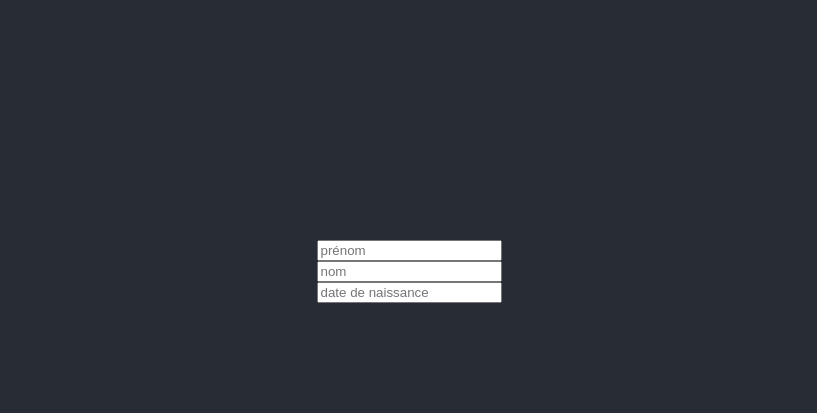
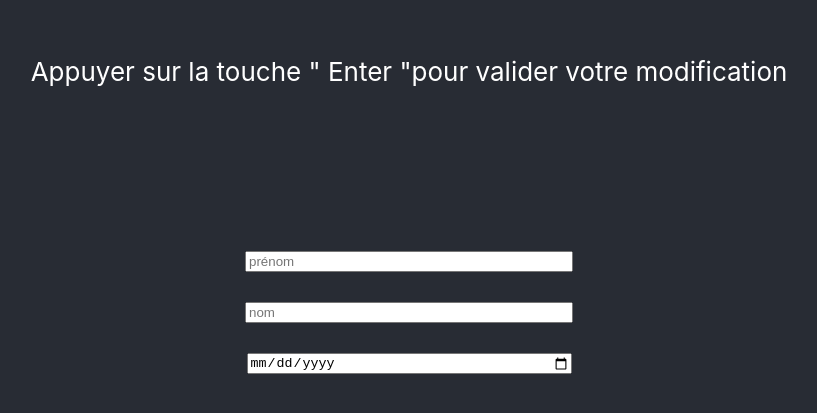
Before and after one commit to MyErickson/test-actual, a React (Create React App) app: page /informations in a window 1280 px wide. Shown: the part 129-542 px from the top of the page, without its empty margins (231-1048 px from the left). Built offline with nearby package versions, Linux system fonts and the light colour scheme.

Commit message:
reafactory / css

```diff
--- a/src/App/components/Home/Home.js
+++ b/src/App/components/Home/Home.js
@@ -11,20 +11,22 @@ class Home extends Component {
             firstName:"",
             lastName:"",
             birthdayState:"",
-            dayRemaining:" ?? "
+            dayRemaining:" ??? "
         }
 
      componentDidMount(){
-        const { user_Action } = this.props
+        const { user_Action  } = this.props
         const { id = 2 } = this.props.match.params
+            user_Action(id)
 
-        user_Action(id)
     }
 
     componentDidUpdate(prevProps){
          const { first_name , last_name ,birthday = "1993-10-16"} = this.props.info_User
 
          const { firstName,lastName, birthdayState } = this.state
+
+         if( this.props?.info_User){
 
             if(first_name !==  firstName || last_name !== lastName || birthday !== birthdayState ){
 
@@ -37,10 +39,14 @@ class Home extends Component {
                     dayRemaining
                 })
             }
+
+       }
+
     }
 
 
     dateBirdthday =( birthday)=>{
+
         let split = birthday.split('-')
         split[0] = "2021"
 
@@ -57,6 +63,7 @@ class Home extends Component {
     render() {
 
         const { firstName , lastName , dayRemaining} =this.state
+        console.log("🚀 ~ file: Home.js ~ line 68 ~ Home ~ render ~ firstName", firstName)
 
         return(
             <div className="Acceuil">
--- a/src/App/components/Informations/Informations.js
+++ b/src/App/components/Informations/Informations.js
@@ -1,32 +1,23 @@
 
 import React, { Component } from 'react';
-import { Input } from 'antd';
+import { Input, message } from 'antd';
 
 import './Informations.scss';
 
-class Home extends Component {
+class Information extends Component {
 
-        state={
-            firstName:"",
-            birthday:"",
-            lastName:"",
-            lockRequest:false,
-            id:undefined
-
-        }
-
-        componentDidMount(){
-            const { id = 2 } = this.props.match.params
-
-            this.setState({
-                id
-            })
-        }
-
+     state={
+        firstName:"",
+        birthdayState:"",
+        lastName:"",
+        message:false
+    }
 
     handleChangeState=(event)=>{
 
         const { name , value } = event.target
+        console.log("🚀 ~ file: Informations.js ~ line 19 ~ Information ~  value",  value)
+
         this.setState({
             [name]:value
         })
@@ -35,44 +26,69 @@ class Home extends Component {
 
     handleSubmit=(event)=>{
        const { information_Action } = this.props
-       const { firstName ,lastName , birthday , id } = this.state
+       const { firstName ,lastName , birthdayState , id } = this.state
 
        const data = {}
-       data.first_Name = firstName
-       data.last_Name = lastName
-       data.birthday = birthday
+       data.first_name = firstName
+       data.last_name = lastName
+       data.birthday = birthdayState
        data.id = id
 
         if(event.keyCode === 13){
+        console.log("🚀 ~ file: Informations.js ~ line 38 ~ Information ~ event.keyCode ", event.keyCode )
 
-            console.log("envoyer")
             information_Action(data)
+            this.setState({
+                message:true
+            })
+
+            setTimeout(()=>{
+                this.setState({
+                    message:false
+                })
+            },6000)
         }
     }
 
     render() {
 
-        const { firstName , birthday , lastName} =this.state
+        const { firstName ,  lastName ,message} =this.state
 
         return(
             <div className="Information">
+                <p>
+                    Appuyer sur la touche " Enter "pour valider votre modification
+                </p>
                 <form className="Information-header" onKeyDown={(e)=>{this.handleSubmit(e)}} >
-                    <Input placeholder="prénom"
+                    <Input
+
+                        className="Information-header-input"
+                        placeholder="prénom"
                         name="firstName"
                         value={firstName}
                         onChange={(e)=>{this.handleChangeState(e)}}/>
-                    <Input placeholder="nom"
+                    <Input
+                        className="Information-header-input"
+                        placeholder="nom"
                         name="lastName"
                         value={lastName}
                         onChange={(e)=>{this.handleChangeState(e)}}/>
-                    <Input placeholder="date de naissance"
+                    <Input
+                        className="Information-header-input"
+                        placeholder="date de naissance"
+                        type ="date"
                         name="birthday"
-                        value={birthday}
                         onChange={(e)=>{this.handleChangeState(e)}}/>
 
+                {message &&
+                    <p>
+                        "Les données on bien etaint envoyée , mais reqres.in ne sauvegarde aucune modification en Base de données"
+                    </p>
+                }
                 </form>
+
             </div>
         )}
 }
 
-export default Home ;
+export default  Information ;
--- a/src/App/components/Informations/Informations.scss
+++ b/src/App/components/Informations/Informations.scss
@@ -2,15 +2,20 @@
   text-align: center;
 
   .Information-header {
-    background-color: #282c34;
-    min-height: 100vh;
+    background-color:  #282c34;
+    min-width: 50vh;
+    min-height: 50vh;
     display: flex;
     flex-direction: column;
     align-items: center;
     justify-content: center;
     font-size: calc(10px + 2vmin);
     color: white;
+    .Information-header-input{
+      width: 20rem;
+      margin:2%;
 
+    }
   }
 
 
--- a/src/App/store/ajaxMiddleware.js
+++ b/src/App/store/ajaxMiddleware.js
@@ -26,7 +26,6 @@ const ajaxMiddleware = store => next => async (action) => {
 
     case PUT_INFORMATION :
       next(action);
-      console.log("🚀 ~ file: ajaxMiddleware.js ~ line 29 ~ ajaxMiddleware ~ action", action)
 
       let valueInfo ={}
       valueInfo.action = action
--- a/src/App/store/reducer.js
+++ b/src/App/store/reducer.js
@@ -3,7 +3,7 @@
  * Initial State
  */
 const initialState = {
-   info_User:undefined
+   info_User:{}
 };
 
 /**
@@ -26,7 +26,9 @@ const reducer = (state = initialState, action = {}) => {
   switch (action.type) {
 
     case INFO_USER:
+
       return {
+
         ...state,
         info_User : action.data
       }
--- a/src/App/store/request/Home.js
+++ b/src/App/store/request/Home.js
@@ -13,12 +13,12 @@ export const request_Get_User= async (value)=>{
         const res = await axios.get(`users/${id}`)
         console.log("🚀 ~ file: Home.js ~ line 14 ~ constrequest_Get_User= ~ res", res)
 
-        store.dispatch(info_User_Action(res.data.data))
+
+        store.dispatch(info_User_Action(res.data?.data))
 
     }catch(err){
 
-
-        store.dispatch(info_User_Action(false))
+        store.dispatch(info_User_Action(undefined))
     }
 
 }
--- a/src/App/store/request/Informations.js
+++ b/src/App/store/request/Informations.js
@@ -4,16 +4,14 @@ import {info_User_Action} from "../actionCreator/Home"
 
 export const request_Put_Info= async (value)=>{
 
-    const { id,first_Name, last_Name , birthday } = value.action.data
+    const { id,first_name, last_name , birthday } = value.action.data
 
     const { store } = value
 
-
-
     try{
         const res = await axios.put(`users/${id}`,{
-            first_Name,
-            last_Name,
+            first_name,
+            last_name,
             birthday
         })
 
```
Lines whose indentation alone changed are shown as unchanged.
